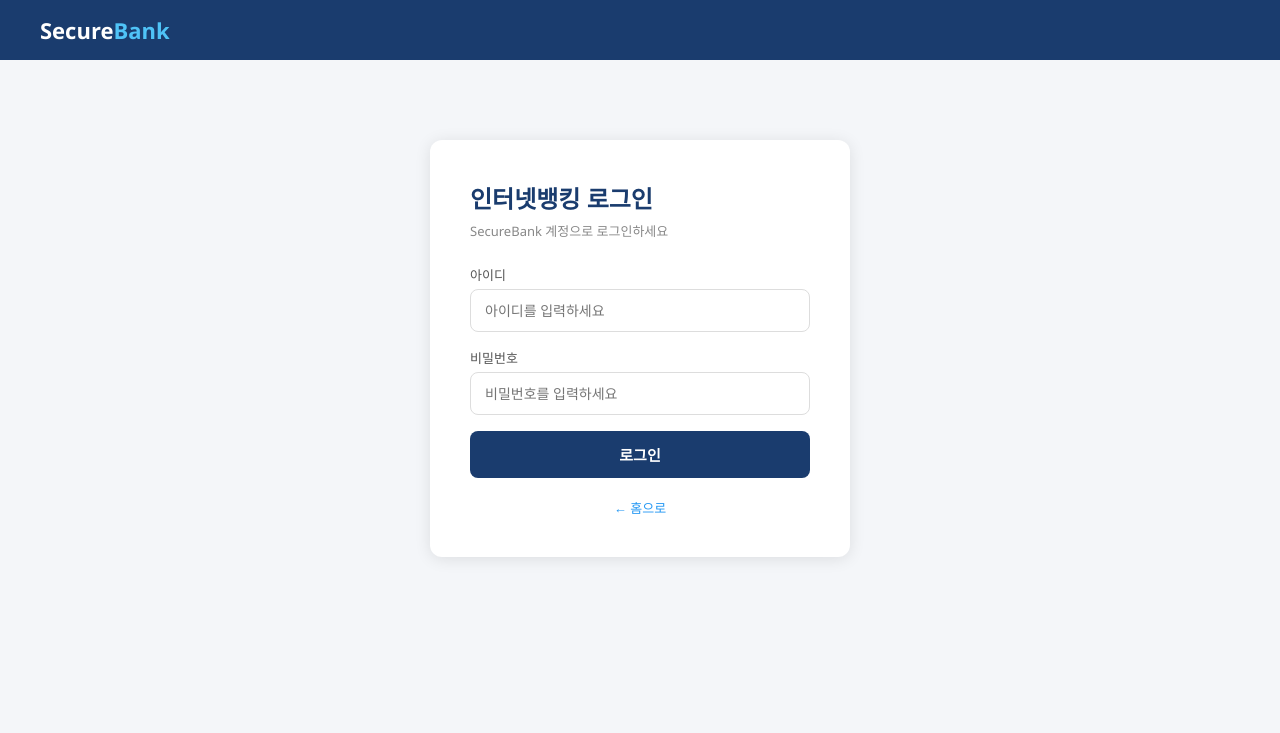
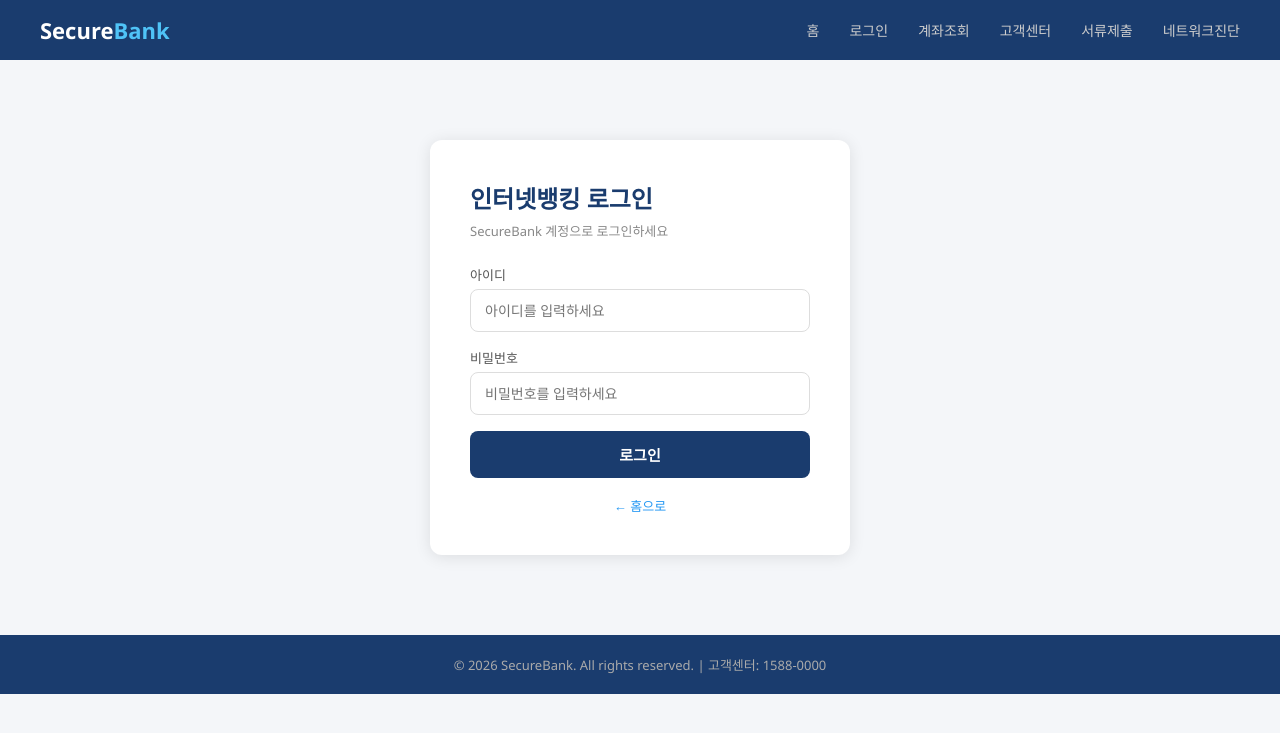
Before and after one commit to appletreeTS/victim-site, a PHP site: page /login.php in a window 1280 px wide. Shown: the top 733 px of the page. Run offline with PHP 8.4, Linux system fonts and the light colour scheme.

Commit message:
Update login.php

```diff
--- a/login.php
+++ b/login.php
@@ -3,26 +3,18 @@
 mysqli_report(MYSQLI_REPORT_OFF);
 include 'db.php';
 $error = '';
-if ($_SERVER['REQUEST_METHOD'] == 'POST') {
-    $username = $_POST['username'];
-    $password = $_POST['password'];
-    $query = "SELECT * FROM users WHERE username='$username' AND password='$password'";
+if ($_SERVER['REQUEST_METHOD'] === 'POST') {
+    $username = $_POST['username'] ?? '';
+    $password = $_POST['password'] ?? '';
+    // [취약] SQL Injection - 입력값 미검증
+    $query  = "SELECT * FROM users WHERE username='$username' AND password='$password'";
     $result = mysqli_query($conn, $query);
     if ($result && mysqli_num_rows($result) > 0) {
         $user = mysqli_fetch_assoc($result);
-        echo '<!DOCTYPE html><html><head><meta charset="utf-8"><title>로그인 성공</title>
-        <style>*{margin:0;padding:0;font-family:Segoe UI,sans-serif;}
-        nav{background:#1a3c6e;padding:15px 40px;color:white;font-size:22px;font-weight:700;}
-        nav span{color:#4fc3f7;}
-        .box{max-width:500px;margin:80px auto;background:white;padding:40px;border-radius:12px;box-shadow:0 2px 12px rgba(0,0,0,0.1);text-align:center;}
-        h2{color:#1a3c6e;margin-bottom:15px;} p{color:#555;} a{color:#2196f3;}
-        </style></head><body>
-        <nav>Secure<span>Bank</span></nav>
-        <div class="box">
-        <h2>✅ 로그인 성공</h2>
-        <p>환영합니다, <b>' . $user['username'] . '</b>님!</p><br>
-        <p><a href="index.php">홈으로 돌아가기</a></p>
-        </div></body></html>';
+        session_start();
+        $_SESSION['username'] = $user['username'];
+        $_SESSION['role']     = $user['role'];
+        header("Location: mypage.php");
         exit;
     } else {
         $error = '아이디 또는 비밀번호가 올바르지 않습니다.';
@@ -30,12 +22,18 @@ if ($_SERVER['REQUEST_METHOD'] == 'POST') {
 }
 ?>
 <!DOCTYPE html>
-<html><head><meta charset="utf-8"><title>SecureBank 로그인</title>
+<html lang="ko">
+<head>
+<meta charset="utf-8"><title>SecureBank 로그인</title>
 <style>
 *{margin:0;padding:0;box-sizing:border-box;font-family:'Segoe UI',sans-serif;}
-nav{background:#1a3c6e;padding:15px 40px;color:white;font-size:22px;font-weight:700;}
-nav span{color:#4fc3f7;}
 body{background:#f4f6f9;}
+nav{background:#1a3c6e;padding:15px 40px;display:flex;justify-content:space-between;align-items:center;}
+nav .logo{color:white;font-size:22px;font-weight:700;}
+nav .logo span{color:#4fc3f7;}
+nav ul{list-style:none;display:flex;gap:30px;}
+nav ul a{color:#ccc;text-decoration:none;font-size:14px;}
+nav ul a:hover{color:white;}
 .container{max-width:420px;margin:80px auto;background:white;padding:40px;border-radius:12px;box-shadow:0 2px 16px rgba(0,0,0,0.1);}
 h2{color:#1a3c6e;margin-bottom:6px;font-size:24px;}
 p.sub{color:#888;font-size:13px;margin-bottom:25px;}
@@ -43,16 +41,24 @@ label{display:block;font-size:13px;color:#555;margin-bottom:5px;}
 input{width:100%;padding:11px 14px;border:1px solid #ddd;border-radius:8px;font-size:14px;margin-bottom:16px;}
 button{width:100%;padding:13px;background:#1a3c6e;color:white;border:none;border-radius:8px;font-size:15px;cursor:pointer;font-weight:600;}
 button:hover{background:#2196f3;}
-.error{color:#e53935;font-size:13px;margin-bottom:12px;}
-.footer-link{text-align:center;margin-top:20px;font-size:13px;color:#888;}
-.footer-link a{color:#2196f3;text-decoration:none;}
+.error{color:#e53935;font-size:13px;margin-bottom:12px;background:#fff3f3;padding:10px 14px;border-radius:6px;border-left:3px solid #e53935;}
+.back{text-align:center;margin-top:18px;font-size:13px;} .back a{color:#2196f3;text-decoration:none;}
+footer{background:#1a3c6e;color:#aaa;text-align:center;padding:20px;font-size:13px;margin-top:60px;}
 </style>
-</head><body>
-<nav>Secure<span>Bank</span></nav>
+</head>
+<body>
+<nav>
+  <div class="logo">Secure<span>Bank</span></div>
+  <ul>
+    <li><a href="index.php">홈</a></li><li><a href="login.php">로그인</a></li>
+    <li><a href="search.php">계좌조회</a></li><li><a href="xss.php">고객센터</a></li>
+    <li><a href="upload.php">서류제출</a></li><li><a href="cmd.php">네트워크진단</a></li>
+  </ul>
+</nav>
 <div class="container">
   <h2>인터넷뱅킹 로그인</h2>
   <p class="sub">SecureBank 계정으로 로그인하세요</p>
-  <?php if($error) echo "<p class='error'>⚠️ $error</p>"; ?>
+  <?php if ($error) echo "<div class='error'>⚠️ $error</div>"; ?>
   <form method="POST">
     <label>아이디</label>
     <input type="text" name="username" placeholder="아이디를 입력하세요">
@@ -60,6 +66,7 @@ button:hover{background:#2196f3;}
     <input type="password" name="password" placeholder="비밀번호를 입력하세요">
     <button type="submit">로그인</button>
   </form>
-  <div class="footer-link"><a href="index.php">← 홈으로</a></div>
+  <div class="back"><a href="index.php">← 홈으로</a></div>
 </div>
+<footer>© 2026 SecureBank. All rights reserved. | 고객센터: 1588-0000</footer>
 </body></html>
```
